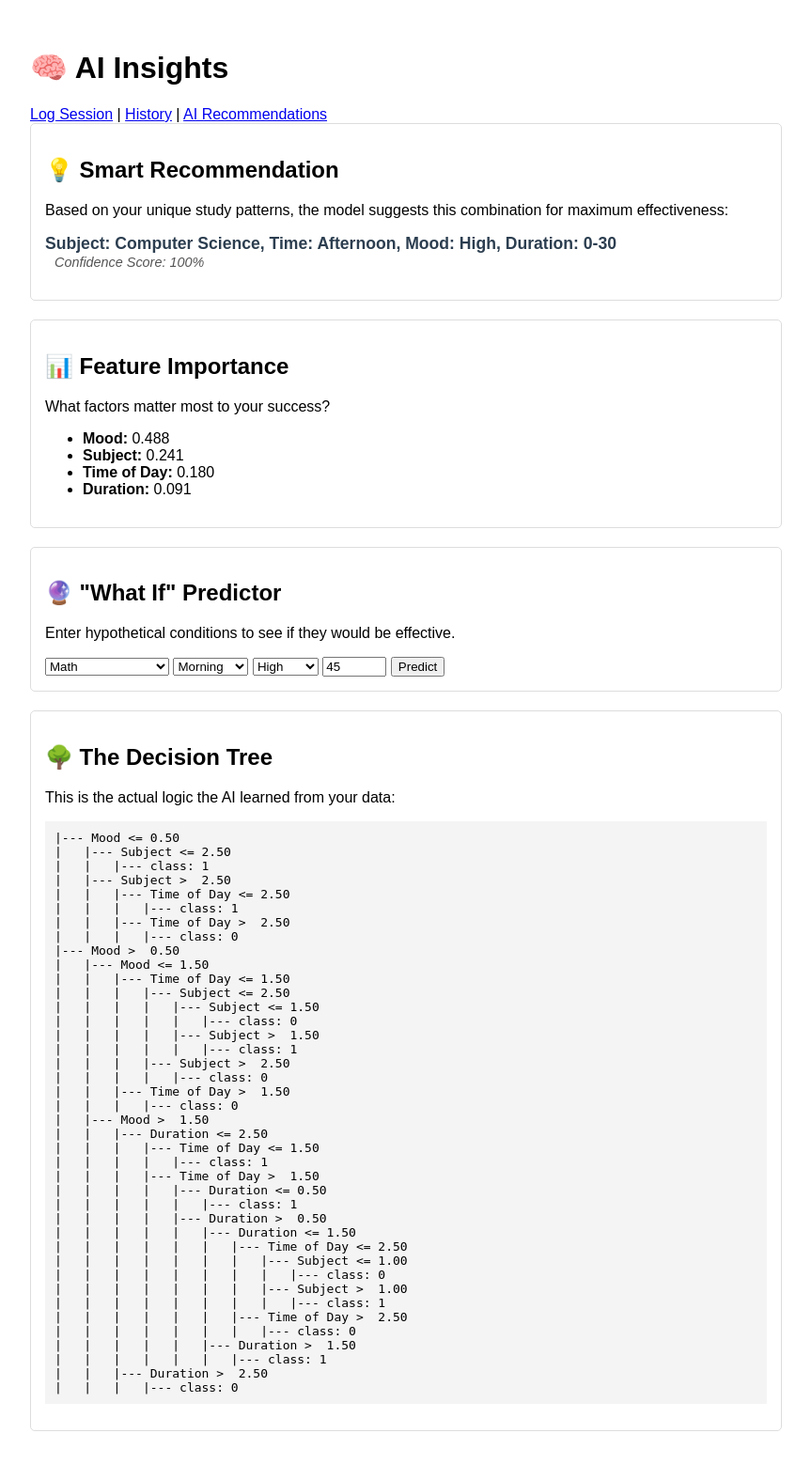
After one commit to SanaDeghat/AIStudyBuddy, a Flask app: page /recommendations in a window 1280 px wide. The commit adds this page. Shown: the whole page at 94% size, without its empty margins (208-1071 px from the left). Run offline with Flask 3, Linux system fonts and the light colour scheme.

Commit message:
Refactor study session app and add AI recommendations
Major refactor of app.py to use a new data schema and pandas for data handling, replacing previous session structure and routes. Added new templates for history and recommendations, removed old studySessions and whatIf templates, and updated study_sessions.json to match the new schema. Introduced getJson.py for generating large synthetic datasets. The app now provides AI-powered recommendations and predictions based on user study history.

```diff
--- a/app.py
+++ b/app.py
@@ -1,141 +1,162 @@
-from datetime import datetime
+import json
+import os
+import pandas as pd
+import numpy as np
 from flask import Flask, render_template, request, redirect, url_for
-import json
-import numpy as np
-import os
 from sklearn.tree import DecisionTreeClassifier, export_text
 from sklearn.preprocessing import LabelEncoder
 
 app = Flask(__name__)
 DATA_FILE = 'study_sessions.json'
 
-# Ensure data file exists
-if not os.path.exists(DATA_FILE):
+def load_data():
+    if not os.path.exists(DATA_FILE):
+        return []
+    with open(DATA_FILE, 'r') as f:
+        try:
+            return json.load(f)
+        except json.JSONDecodeError:
+            return []
+
+def save_data(data):
     with open(DATA_FILE, 'w') as f:
-        json.dump([], f)
+        json.dump(data, f, indent=4)
 
-def load_study_sessions():
-    with open(DATA_FILE, 'r') as f:
-        data = json.load(f)
-        if not isinstance(data, list):
-            return []
-        return data
-
-def save_study_sessions(sessions):
-    with open(DATA_FILE, 'w') as f:
-        json.dump(sessions, f, indent=2)
+def get_duration_range(minutes):
+    minutes = int(minutes)
+    if minutes <= 30: return "0-30"
+    elif minutes <= 60: return "31-60"
+    elif minutes <= 90: return "61-90"
+    else: return "90+"
 
 def train_model(sessions):
-    if not sessions:
-        return None, None, None
 
-    # Extract features and target
-    subjects = [session['subject'] for session in sessions]
-    time_spent = [session['time_spent'] for session in sessions]
-    time_of_day = [session['time_of_day'] for session in sessions]
-    mood = [session['mood'] for session in sessions]
-    effective = [session['effective'] for session in sessions]
+    if len(sessions) < 5:
+        return None, None, None, None
 
-    # Encode categorical features
-    le_subjects = LabelEncoder()
-    le_time_of_day = LabelEncoder()
+    df = pd.DataFrame(sessions)
 
-    subjects_encoded = le_subjects.fit_transform(subjects)
-    time_of_day_encoded = le_time_of_day.fit_transform(time_of_day)
+    df['DurationRange'] = df['Duration'].apply(get_duration_range)
 
-    # Create feature matrix and output
-    X = np.array([subjects_encoded, time_spent, time_of_day_encoded, mood]).T
-    y = np.array(effective)
+    encoders = {}
+    for col in ['Subject', 'TimeOfDay', 'Mood', 'DurationRange', 'Effectiveness']:
+        le = LabelEncoder()
+        df[col + '_Encoded'] = le.fit_transform(df[col])
+        encoders[col] = le
 
-    # Train the classifier
-    model = DecisionTreeClassifier(random_state=42)
-    model.fit(X, y)
-    return model, le_subjects, le_time_of_day
+    feature_cols = ['Subject_Encoded', 'DurationRange_Encoded', 'TimeOfDay_Encoded', 'Mood_Encoded']
+    X = df[feature_cols]
+    y = df['Effectiveness_Encoded']
 
-def get_recommendations(model, le_subjects, le_time_of_day, sessions):
-    if not model or not le_subjects or not le_time_of_day:
-        return "Not enough data to generate recommendations."
+    clf = DecisionTreeClassifier(random_state=67)
+    clf.fit(X, y)
 
-    # Extract feature importance
-    feature_importances = model.feature_importances_
-    importance_message = []
-    importance_message.append(f"Time spent on study mattered most with importance {feature_importances[1]:.2f}.")
-    importance_message.append(f"Mood contribution was {feature_importances[3]:.2f}.")
-    importance_message.append("Subject and time of day had moderate importance.")
+    return clf, encoders, feature_cols, df
 
-    all_subjects = le_subjects.classes_
-    all_times_of_day = le_time_of_day.classes_
 
-    recommendation = (
-        f"Based on your study history, you are most effective studying "
-        f"{all_subjects[0]} in the {all_times_of_day[0]} when your mood is high."
-    )
-    return "<br>".join(importance_message + [recommendation])
+@app.route('/', methods=['GET', 'POST'])
+def index():
+    if request.method == 'POST':
+        new_entry = {
+            'Subject': request.form['subject'],
+            'Duration': int(request.form['duration']),
+            'TimeOfDay': request.form['time_of_day'],
+            'Mood': request.form['mood'],
+            'Effectiveness': request.form['effectiveness']
+        }
+        data = load_data()
+        data.append(new_entry)
+        save_data(data)
+        return redirect(url_for('history'))
 
-def predict_effectiveness(model, le_subjects, le_time_of_day, subject, time_spent, time_of_day, mood):
-    # Encode user input
-    subject_encoded = le_subjects.transform([subject])[0]
-    time_of_day_encoded = le_time_of_day.transform([time_of_day])[0]
-
-    input_features = np.array([[subject_encoded, time_spent, time_of_day_encoded, mood]])
-    prediction = model.predict(input_features)[0]
-    return "Effective" if prediction else "Not Effective"
-
-@app.route('/')
-def form():
     return render_template('index.html')
 
-@app.route('/submit', methods=['POST'])
-def submit():
-    session = {
-        "subject": request.form['subject'],
-        "time_spent": int(request.form['time_spent']),
-        "time_of_day": request.form['time_of_day'],
-        "mood": int(request.form['mood']),
-        "effective": request.form['effective'] == "yes",
-        "timestamp": datetime.now().strftime("%Y-%m-%d %H:%M")
-    }
+@app.route('/history')
+def history():
+    data = load_data()
+    return render_template('history.html', sessions=data)
 
-    sessions = load_study_sessions()
-    sessions.append(session)
-    save_study_sessions(sessions)
+@app.route('/recommendations', methods=['GET', 'POST'])
+def recommendations():
+    data = load_data()
+    model, encoders, feature_names_encoded, df = train_model(data)
 
-    return redirect(url_for('studySessions'))
+    if not model:
+        return render_template('recommendations.html', error="Not enough data to train model. Log at least 5 sessions.")
 
-@app.route('/studySessions')
-def studySessions():
-    sessions = load_study_sessions()
-    model, le_subjects, le_time_of_day = train_model(sessions)
-    recommendations = get_recommendations(model, le_subjects, le_time_of_day, sessions) if model else "Not enough data."
-    decision_tree_rules = export_text(model) if model else "No decision tree yet."
+    importances = model.feature_importances_
+    feature_names_readable = ['Subject', 'Duration', 'Time of Day', 'Mood']
+    importance_dict = dict(zip(feature_names_readable, importances))
+    sorted_importance = dict(sorted(importance_dict.items(), key=lambda item: item[1], reverse=True))
 
-    return render_template(
-        'studySessions.html',
-        sessions=sessions,
-        recommendations=recommendations,
-        decision_tree=f"<pre>{decision_tree_rules}</pre>"
-    )
+    tree_text = export_text(model, feature_names=feature_names_readable)
 
-@app.route('/whatIf', methods=['GET', 'POST'])
-def whatIf():
-    sessions = load_study_sessions()
-    model, le_subjects, le_time_of_day = train_model(sessions)
+    subjects = encoders['Subject'].classes_
+    times = encoders['TimeOfDay'].classes_
+    moods = encoders['Mood'].classes_
+    durations = encoders['DurationRange'].classes_
+
+    best_combo = None
+    best_prob = -1
+
+    for s in subjects:
+        for t in times:
+            for m in moods:
+                for d in durations:
+                    s_enc = encoders['Subject'].transform([s])[0]
+                    t_enc = encoders['TimeOfDay'].transform([t])[0]
+                    m_enc = encoders['Mood'].transform([m])[0]
+                    d_enc = encoders['DurationRange'].transform([d])[0]
+
+                    if hasattr(model, "predict_proba"):
+                        probs = model.predict_proba([[s_enc, d_enc, t_enc, m_enc]])
+                        # Find index of 'Yes'
+                        yes_index = list(encoders['Effectiveness'].classes_).index('Yes')
+                        # Check if model has seen enough classes to output probability for Yes
+                        if len(probs[0]) > yes_index:
+                             prob_success = probs[0][yes_index]
+                        else:
+                             # If model only knows 'No', prob of Yes is 0
+                             prob_success = 0.0
+                    else:
+                        prob_success = 0.0
+
+                    if prob_success > best_prob:
+                        best_prob = prob_success
+                        best_combo = f"Subject: {s}, Time: {t}, Mood: {m}, Duration: {d}"
+
+    prediction_result = None
+    prediction_prob = None
 
     if request.method == 'POST':
-        subject = request.form['subject']
-        time_spent = int(request.form['time_spent'])
-        time_of_day = request.form['time_of_day']
-        mood = int(request.form['mood'])
+        input_sub = request.form['subject']
+        input_time = request.form['time_of_day']
+        input_mood = request.form['mood']
+        input_dur = get_duration_range(request.form.get('duration', 30))
 
-        prediction = predict_effectiveness(
-            model, le_subjects, le_time_of_day, subject, time_spent, time_of_day, mood)
-        return render_template('whatIf.html', prediction=prediction)
+        try:
+            s_enc = encoders['Subject'].transform([input_sub])[0]
+            t_enc = encoders['TimeOfDay'].transform([input_time])[0]
+            m_enc = encoders['Mood'].transform([input_mood])[0]
+            d_enc = encoders['DurationRange'].transform([input_dur])[0]
 
-    return render_template('whatIf.html', prediction=None)
+            probs = model.predict_proba([[s_enc, d_enc, t_enc, m_enc]])[0]
 
-@app.route('/health')
-def health():
-    return "OK", 200
+            max_index = np.argmax(probs)
+            prediction_label = encoders['Effectiveness'].classes_[max_index]
+            prediction_prob = probs[max_index-2]
+
+            prediction_result = prediction_label
+        except ValueError:
+            prediction_result = "Error: Input value never seen in training data."
+
+    return render_template('recommendations.html',
+                           importance=sorted_importance,
+                           tree_text=tree_text,
+                           best_recommendation=best_combo,
+                           best_prob=best_prob,
+                           prediction_result=prediction_result,
+                           prediction_prob=prediction_prob)
 
 if __name__ == '__main__':
     app.run(debug=True)
--- /dev/null
+++ b/templates/recommendations.html
@@ -0,0 +1,97 @@
+<!DOCTYPE html>
+<html>
+<head>
+    <title>AI Recommendations</title>
+    <style>
+        body { font-family: sans-serif; padding: 2rem; max-width: 800px; margin: auto; }
+        .box { border: 1px solid #ddd; padding: 15px; margin-bottom: 20px; border-radius: 5px; }
+        pre { background: #f4f4f4; padding: 10px; overflow-x: auto; }
+        .highlight { color: #2c3e50; font-weight: bold; font-size: 1.1em; }
+        .confidence { color: #555; font-size: 0.9em; font-style: italic; margin-left: 10px; }
+        .high-conf { color: green; font-weight: bold; }
+        .low-conf { color: orange; font-weight: bold; }
+    </style>
+</head>
+<body>
+    <h1>🧠 AI Insights</h1>
+    <nav>
+        <a href="/">Log Session</a> |
+        <a href="/history">History</a> |
+        <a href="/recommendations">AI Recommendations</a>
+    </nav>
+
+    {% if error %}
+        <p style="color: red;">{{ error }}</p>
+    {% else %}
+
+        <div class="box">
+            <h2>💡 Smart Recommendation</h2>
+            <p>Based on your unique study patterns, the model suggests this combination for maximum effectiveness:</p>
+            <p>
+                <span class="highlight">{{ best_recommendation }}</span>
+                <br>
+                <span class="confidence">
+                    Confidence Score: {{ "%.0f"|format(best_prob * 100) }}%
+                </span>
+            </p>
+        </div>
+
+        <div class="box">
+            <h2>📊 Feature Importance</h2>
+            <p>What factors matter most to your success?</p>
+            <ul>
+                {% for feature, score in importance.items() %}
+                    <li><b>{{ feature }}:</b> {{ "%.3f"|format(score) }}</li>
+                {% endfor %}
+            </ul>
+        </div>
+
+        <div class="box">
+            <h2>🔮 "What If" Predictor</h2>
+            <p>Enter hypothetical conditions to see if they would be effective.</p>
+            <form method="POST">
+                <select name="subject">
+                    <option value="Math">Math</option>
+                    <option value="Science">Science</option>
+                    <option value="History">History</option>
+                    <option value="Computer Science">Computer Science</option>
+                    <option value="Literature">Literature</option>
+                </select>
+                <select name="time_of_day">
+                    <option value="Morning">Morning</option>
+                    <option value="Afternoon">Afternoon</option>
+                    <option value="Evening">Evening</option>
+                    <option value="Night">Night</option>
+                </select>
+                <select name="mood">
+                    <option value="High">High</option>
+                    <option value="Medium">Medium</option>
+                    <option value="Low">Low</option>
+                </select>
+                <input type="number" name="duration" placeholder="Mins" value="45" style="width: 60px;">
+                <button type="submit">Predict</button>
+            </form>
+
+            {% if prediction_result %}
+                <hr>
+                <h3>
+                    Result:
+                    <span class="{{ 'high-conf' if prediction_result == 'Yes' else 'low-conf' }}">
+                        {{ prediction_result }}
+                    </span>
+                </h3>
+                {% if prediction_prob %}
+                    <p class="confidence">Confidence: {{ "%.0f"|format(prediction_prob * 100) }}%</p>
+                {% endif %}
+            {% endif %}
+        </div>
+
+        <div class="box">
+            <h2>🌳 The Decision Tree</h2>
+            <p>This is the actual logic the AI learned from your data:</p>
+            <pre>{{ tree_text }}</pre>
+        </div>
+
+    {% endif %}
+</body>
+</html>
```
Also changed, not shown: getJson.py (added, +34 -0 lines), study_sessions.json (+50 -80 lines), templates/history.html (added, +50 -0 lines), templates/index.html (+41 -42 lines), templates/studySessions.html (deleted, +0 -34 lines), templates/whatIf.html (deleted, +0 -53 lines).
